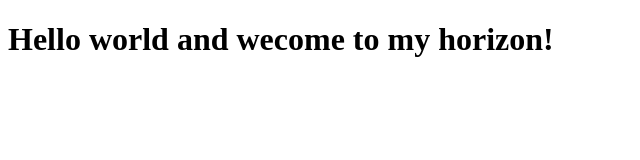
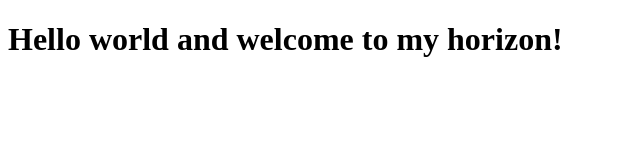
Before and after one commit to praveenahome/Ubuntu-Java-dock-nginx, a plain HTML site: page index.html in a window 1280 px wide. Shown: the whole page, without its empty margins (0-640 px from the left). Drawn offline with Linux system fonts and the light colour scheme.

Commit message:
Update index.html

```diff
--- a/index.html
+++ b/index.html
@@ -4,6 +4,6 @@
     <title>Hello, world!</title>
 </head>
 <body>
-    <h1>Hello world and wecome to my horizon!</h1>
+    <h1>Hello world and welcome to my horizon!</h1>
 </body>
 </html>
```
